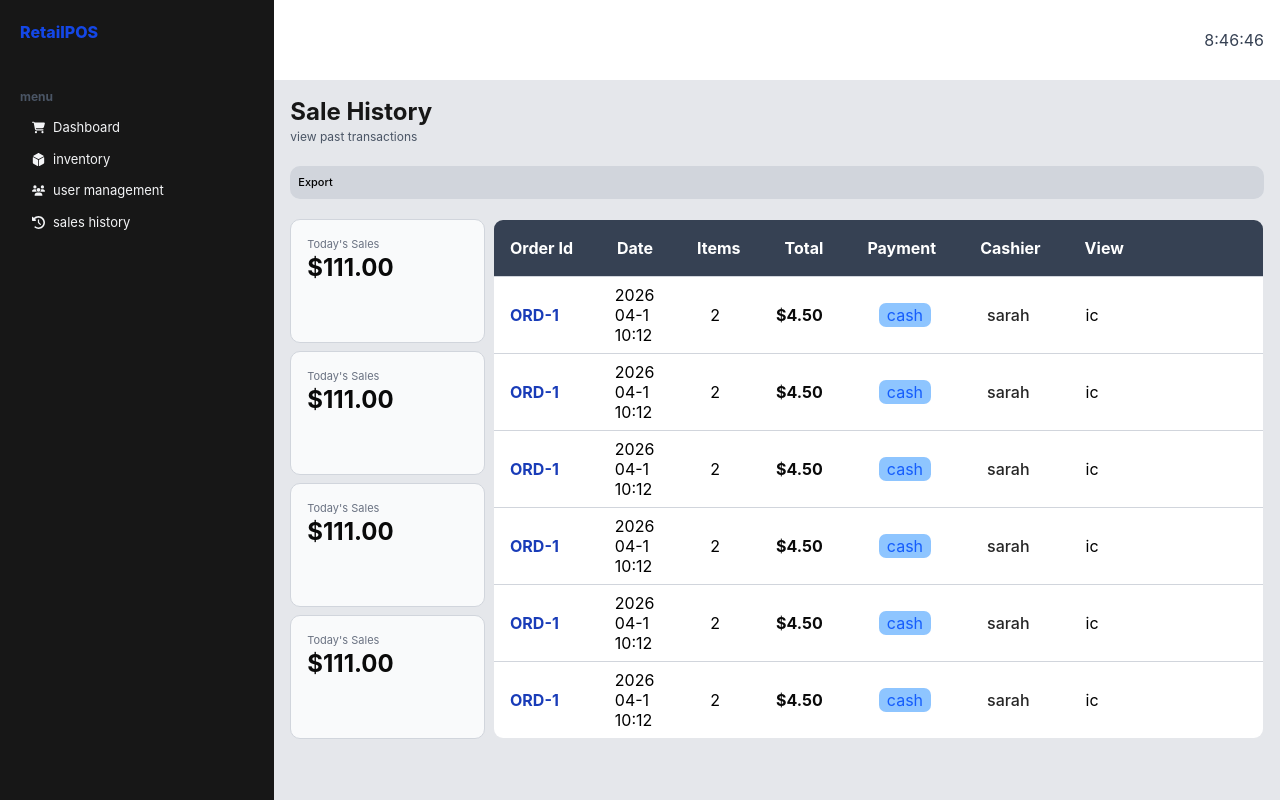
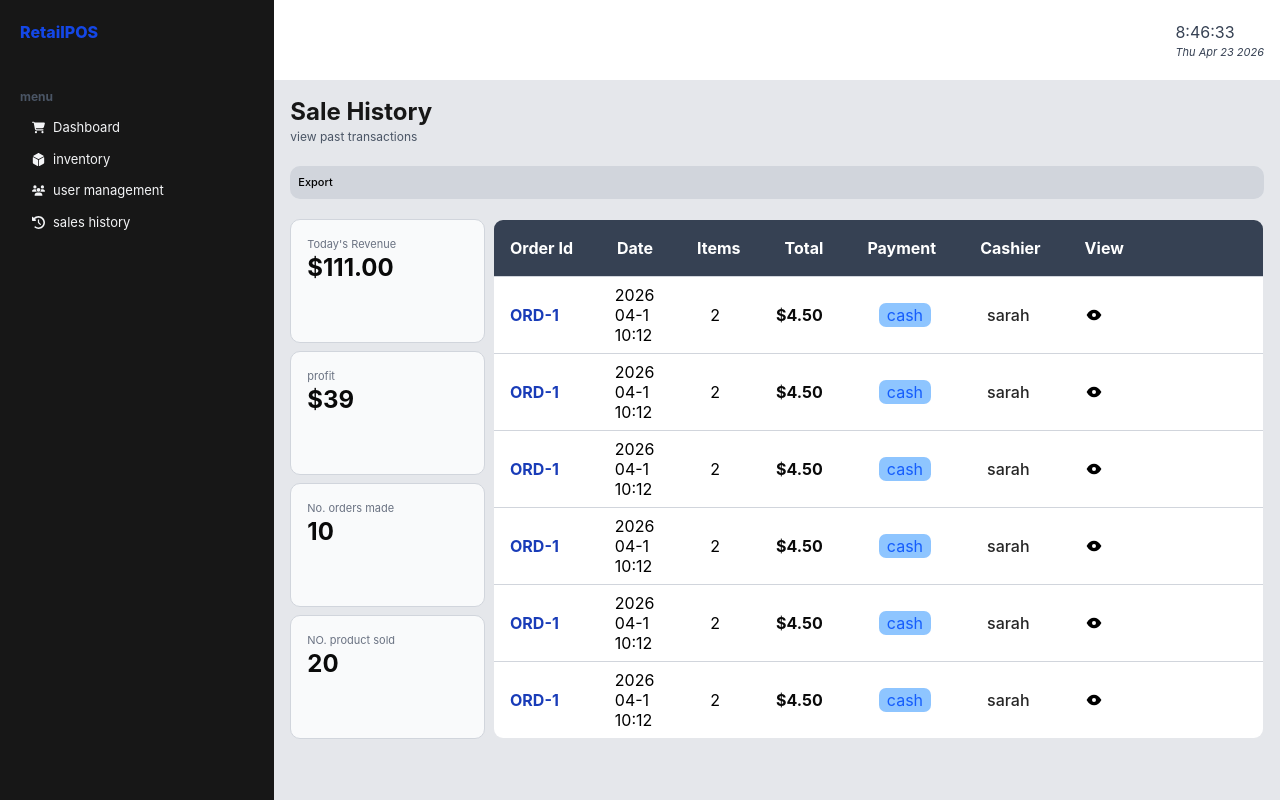
Before and after one commit to Xxx2004danie/RETAIL-POS, a React (Vite) app in the folder frontend/my-react-app/: page /history in a window 1280 px wide. Built offline with nearby package versions, Linux system fonts and the light colour scheme; no server answers.

Commit message:
web design

```diff
--- a/frontend/my-react-app/src/App.jsx
+++ b/frontend/my-react-app/src/App.jsx
@@ -1,4 +1,10 @@
-import { useState, createContext, useReducer } from "react";
+import {
+  useState,
+  createContext,
+  useReducer,
+  useEffect,
+  useCallback,
+} from "react";
 import { memo } from "react";
 import { BrowserRouter, Routes, Route } from "react-router-dom";
 import SideBar from "./pages/Dashboard/sidebar.jsx";
@@ -14,6 +20,26 @@ export let OrderContext = createContext(0);
 export let ReducerContext = createContext();
 
 //user details
+let product = [
+  {
+    name: "Bread",
+    prize: "$500",
+  },
+  {
+    name: "fanta",
+    prize: "$500",
+  },
+  {
+    name: "malt",
+    prize: "$1000",
+  },
+  {
+    name: "perfume",
+    prize: "$5000",
+  },
+];
+
+//user details
 let user = [
   {
     short: "sw",
@@ -24,7 +50,7 @@ let user = [
 ];
 // initial state for reducer
 let initialState = {
-  products: [],
+  products: [...product],
   orders: [],
   sales: [],
   users: [...user],
@@ -64,6 +90,30 @@ function App() {
   let [showCart, setShowCart] = useState(false);
   let [orders, setOrders] = useState(0);
   let [state, dispatch] = useReducer(reducer, initialState);
+
+  // fetching user details
+  let users = useCallback(() => {
+    useEffect(() => {
+      async function getUsers() {
+        try {
+          let response = await fetch("http://localhost:5000/api/v1/users");
+          let users = await response.json();
+
+          dispatch({
+            type: "show_users",
+            data: users,
+          });
+        } catch (error) {
+          console.error(error);
+        }
+      }
+
+      // get users
+      getUsers();
+    }, []);
+  }, []);
+
+  users();
 
   // to show and remove sidebar
   function onShowSideBar() {
--- a/frontend/my-react-app/src/components/layout/layout.jsx
+++ b/frontend/my-react-app/src/components/layout/layout.jsx
@@ -1,18 +1,27 @@
-import { useContext } from "react";
-import { SideBarContext }  from "../../App.jsx"
-import {
-  FaAlignLeft,
+import { useContext, useEffect, useState } from "react";
+import { SideBarContext } from "../../App.jsx";
+import { FaAlignLeft } from "react-icons/fa6";
+export default function MenuIcon() {
+  let [clock, setClock] = useState();
+  let { showSideBar, onShowSideBar } = useContext(SideBarContext);
+  let date = new Date();
+  useEffect(() => {
+    let intervel = setInterval(() => {
+      let d = new Date();
+      setClock(
+        () => d.getHours() + ":" + d.getMinutes() + ":" + d.getSeconds(),
+      );
+    }, 1000);
 
-} from "react-icons/fa6";
-export default function MenuIcon() {
-  let { showSideBar, onShowSideBar } = useContext(SideBarContext);
-  let d = new Date();
-  let date = d.getHours() + ":" + d.getMinutes() + ":" + d.getMinutes();
-
+    return () => clearInterval(intervel);
+  }, []);
   return (
     <header className="flex  justify-between lg:justify-end items-center font text-gray-700  bg-white  w-full h-[10vh] p-4   ">
       <FaAlignLeft className="lg:hidden " onClick={onShowSideBar} />
-      <p>{date}</p>
+      <article className="flex flex-col">
+        <p>{clock}</p>
+        <i className="text-[11px]">{date.toDateString()}</i>
+      </article>
     </header>
   );
 }
--- a/frontend/my-react-app/src/pages/Dashboard/cart.jsx
+++ b/frontend/my-react-app/src/pages/Dashboard/cart.jsx
@@ -1,5 +1,6 @@
 import { memo } from "react";
-import { useState } from "react";
+import { useState, useContext } from "react";
+import { OrderContext } from "../../App";
 import {
   FaXmark,
   FaCartShopping,
@@ -12,15 +13,21 @@ import {
 
 function Cart({ onShowCart }) {
   let [isAdd, setIsAdd] = useState(true);
+  let { orders, onChangeOrders } = useContext(OrderContext);
   return (
     <section className=" z-10 absolute md:static top-0 right-0 h-screen md:h-[90%]  lg:h-full w-full flex flex-col items-start bg-white">
       <header className="w-full flex flex-row justify-between p-4 h-[10%]">
         <h1 className="text-neutral-900 font-extrabold">current order</h1>
+        <i className="flex gap-1 text-red-500">
+          {orders}
+          <strong className="text-gray-500">items</strong>
+        </i>
         <p className="md:hidden">
           {" "}
           <FaXmark onClick={onShowCart} />
         </p>
       </header>
+      ``
       {isAdd ? (
         <section className="flex-1  w-full h-[90%] ">
           <ul className="h-[60%] px-5 overflow-auto border-y border-gray-200">
--- a/frontend/my-react-app/src/pages/Dashboard/dashboard.jsx
+++ b/frontend/my-react-app/src/pages/Dashboard/dashboard.jsx
@@ -41,7 +41,7 @@ function Sale({ showCart, onShowCart }) {
         </section>
 
         {/* carticon */}
-        <button className="absolute bottom-5 right-8 md:hidden">
+        <button className="absolute bottom-10 right-10 md:hidden">
           <article className="relative">
             <p className="absolute -top-2 -right-2 text-red-800 text-[10px] font-extrabold">
               {orders}
--- a/frontend/my-react-app/src/pages/Dashboard/productLIst.jsx
+++ b/frontend/my-react-app/src/pages/Dashboard/productLIst.jsx
@@ -12,7 +12,8 @@ import {
   FaRegTrashCan,
 } from "react-icons/fa6";
 export default function ProductList({ onChangeOrder }) {
-  let state = useReducer(ReducerContext);
+  let state = useContext(ReducerContext);
+  let { orders, onChangeOrders } = useContext(OrderContext);
 
   // product category button style
   let btnSyles =
@@ -40,21 +41,19 @@ export default function ProductList({ onChangeOrder }) {
 
       {/* Box 3 - Product Buttons Grid */}
 
-      <section className="  w-full flex-1 overflow-y-auto grid grid-cols-2 gap-1 justify-center items-start  "></section>
+      <section className="  w-full flex-1 overflow-y-auto grid grid-cols-2 gap-1 justify-start items-start  ">
+        {state.products.map((product) => {
+          return (
+            <button
+              onClick={onChangeOrders}
+              className=" flex flex-col  items-center justify-center  bg-white h-25  text-neutral-900  border-2 border-gray-200 hover:border-blue-200 rounded-lg p-2 text-left hover:shadow transition"
+            >
+              <p className="text-sm text-blue-400 ">{product.name}</p>
+              <h1 className="text-lg font-bold ">{product.prize}</h1>
+            </button>
+          );
+        })}
+      </section>
     </section>
   );
 }
-
-function Buttonb() {
-  let { orders, onChangeOrders } = useContext(OrderContext);
-
-  return (
-    <button
-      onClick={onChangeOrders}
-      className=" flex flex-col  items-center justify-center  bg-white h-25  text-neutral-900  border-2 border-gray-200 hover:border-blue-200 rounded-lg p-2 text-left hover:shadow transition"
-    >
-      <p className="text-sm text-blue-400 ">Product B</p>
-      <h1 className="text-lg font-bold ">$15</h1>
-    </button>
-  );
-}
--- a/frontend/my-react-app/src/pages/SalesHistory/saleslist.jsx
+++ b/frontend/my-react-app/src/pages/SalesHistory/saleslist.jsx
@@ -2,6 +2,7 @@ import { useState, useContext, createContext } from "react";
 import MenuIcon from "../../components/layout/layout";
 import showReceiptModal from "../../modal/showReceiptModal";
 import ReceiptModal from "../../modal/showReceiptModal";
+import { TbEyeFilled } from "react-icons/tb";
 
 export let ReceiptContext = createContext();
 export default function SalesList() {
@@ -36,31 +37,25 @@ export default function SalesList() {
           <section className="flex flex-col lg:flex-row lg:h-[65vh] mb-2 gap-2">
             <section className="grid grid-cols-2 gap-2 lg:grid-cols-1 lg:w-[20%]">
               <article className=" bg-gray-50 border border-gray-300 p-4 rounded-[10px]">
-                <p className="text-[11px] text-gray-500">Today's Sales</p>
+                <p className="text-[11px] text-gray-500">Today's Revenue</p>
                 <h1 className="text-neutral-950  font-bold text-2xl">
                   $111.00
                 </h1>
               </article>
 
               <article className=" bg-gray-50 border border-gray-300 p-4 rounded-[10px]">
-                <p className="text-[11px] text-gray-500">Today's Sales</p>
-                <h1 className="text-neutral-950  font-bold text-2xl">
-                  $111.00
-                </h1>
+                <p className="text-[11px] text-gray-500">profit</p>
+                <h1 className="text-neutral-950  font-bold text-2xl">$39</h1>
               </article>
 
               <article className=" bg-gray-50 border border-gray-300 p-4 rounded-[10px]">
-                <p className="text-[11px] text-gray-500">Today's Sales</p>
-                <h1 className="text-neutral-950  font-bold text-2xl">
-                  $111.00
-                </h1>
+                <p className="text-[11px] text-gray-500">No. orders made</p>
+                <h1 className="text-neutral-950  font-bold text-2xl">10</h1>
               </article>
 
               <article className=" bg-gray-50 border border-gray-300 p-4 rounded-[10px]">
-                <p className="text-[11px] text-gray-500">Today's Sales</p>
-                <h1 className="text-neutral-950  font-bold text-2xl">
-                  $111.00
-                </h1>
+                <p className="text-[11px] text-gray-500">NO. product sold</p>
+                <h1 className="text-neutral-950  font-bold text-2xl">20</h1>
               </article>
             </section>
 
@@ -115,7 +110,9 @@ function TableRows() {
         cash
       </button>
       <h3 className="text-neutral-800 font-medium">sarah</h3>
-      <p onClick={onShow}>ic</p>
+      <p onClick={onShow}>
+        <TbEyeFilled />
+      </p>
     </article>
   );
 }
--- a/frontend/my-react-app/src/pages/Users/userlist.jsx
+++ b/frontend/my-react-app/src/pages/Users/userlist.jsx
@@ -1,9 +1,9 @@
 import MenuIcon from "../../components/layout/layout";
 import UserModalForm from "../../modal/adduserModal";
 import { ReducerContext } from "../../App";
-import { useReducer } from "react";
+import { useReducer, useContext } from "react";
 export default function Userlist({ userModal, onChangeModal }) {
-  let state = useReducer(ReducerContext);
+  let state = useContext(ReducerContext);
 
   return (
     <section className="relative h-screen bg-gray-100 ">
@@ -23,6 +23,7 @@ export default function Userlist({ userModal, onChangeModal }) {
         {/* Users */}
         <section className="grid grid-cols-1 lg:flex-1 overflow-y-auto md:grid-cols-2 lg:grid-cols-3 gap-3 ">
           {state.users.map((user) => {
+            return (
               <article className=" flex flex-col gap-2 md:gap-3 p-5 border border-gray-300 bg-white rounded-[10px] h-auto ">
                 <header className="flex justify-between items-center">
                   <p className="bg-blue-200 text-blue-900 font-extrabold rounded-[50px] px-3 py-2">
@@ -47,7 +48,8 @@ export default function Userlist({ userModal, onChangeModal }) {
                   <p>icon</p>
                   <p>icon</p>
                 </section>
-            </article>;
+              </article>
+            );
           })}
         </section>
       </section>
```
Also changed, not shown: 2 other files (tests, documents, lock files or other folders). Lines whose indentation alone changed are shown as unchanged.
